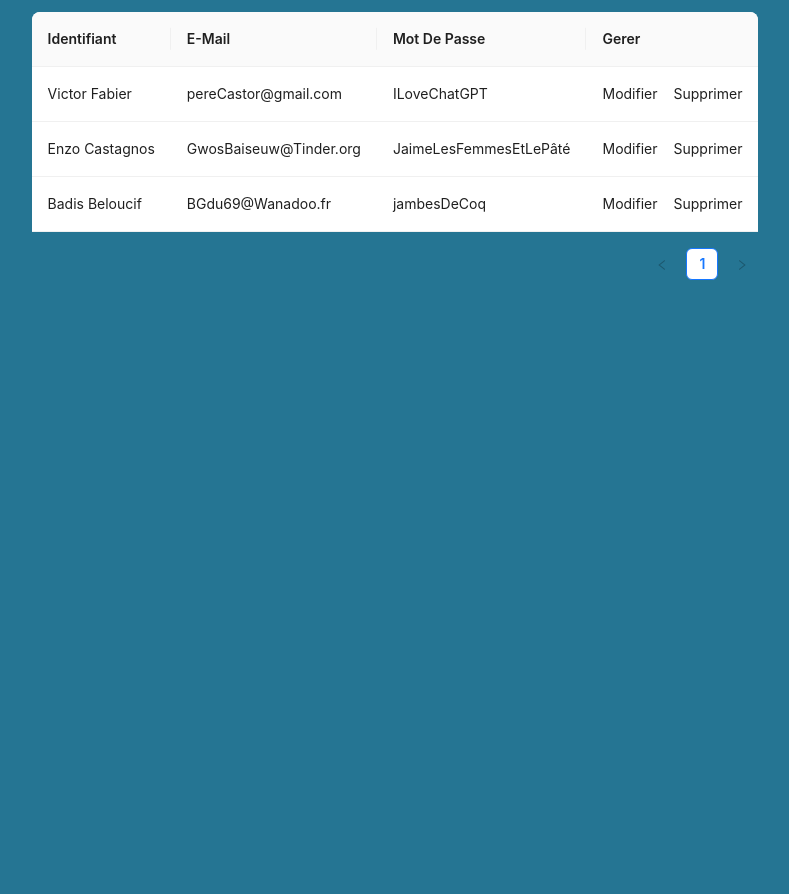
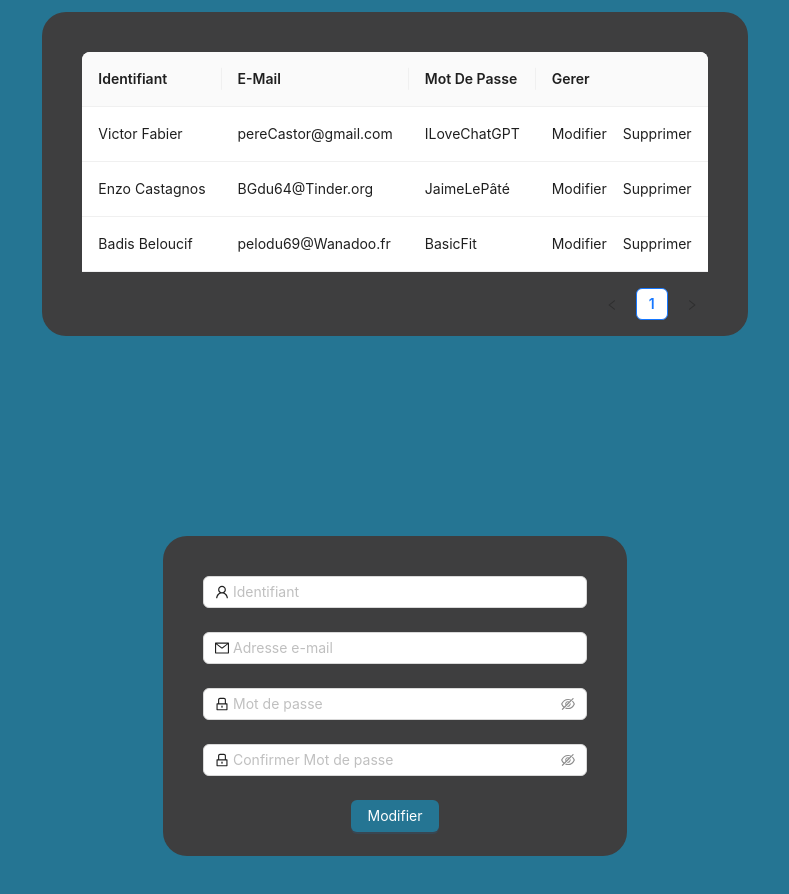
Before and after one commit to WildCodeSchool/2023-02-JS-RemoteFR-JSWizards-P3-Team-Gryffindor, a React (Vite) app in the folder frontend/: page / in a window 1280 px wide. Shown: the part 160-1054 px from the top of the page, without its empty margins (245-1034 px from the left). Before the commit the page ends 800 px from the top, so only its background shows below. Built offline with nearby package versions, Linux system fonts and the light colour scheme.

Commit message:
Création composants Admin Gerer Utilisateurs

```diff
--- a/frontend/src/App.jsx
+++ b/frontend/src/App.jsx
@@ -8,7 +8,8 @@ import AProposPage from "./pages/AProposPage";
 import Connexion from "./Components/Connexion";
 import Accueil from "./Components/Accueil";
 import OeuvreSolo from "./Components/OeuvreSolo";
-import AdminGerer from "./Components/AdminGerer";
+// import AdminGerer from "./Components/AdminGerer";
+import AdminModifSuppUserPage from "./pages/AdminModifSuppUserPage";
 // import Utilisateur from "./Components/Utilisateur";
 
 function App() {
@@ -16,7 +17,7 @@ function App() {
     <Router>
       <div className="App">
         <NavBar />
-        <AdminGerer />
+        <AdminModifSuppUserPage />
 
         <Routes>
           <Route path="/accueil" element={<Accueil />} />
--- a/frontend/src/Components/AdminGerer.jsx
+++ b/frontend/src/Components/AdminGerer.jsx
@@ -11,23 +11,32 @@ const data = [
   {
     key: "2",
     Identifiant: "Enzo Castagnos",
-    adresseMail: "GwosBaiseuw@Tinder.org",
-    motDePasse: "JaimeLesFemmesEtLePâté",
+    adresseMail: "BGdu64@Tinder.org",
+    motDePasse: "JaimeLePâté",
   },
   {
     key: "3",
     Identifiant: "Badis Beloucif",
-    adresseMail: "BGdu69@Wanadoo.fr",
-    motDePasse: "jambesDeCoq",
+    adresseMail: "pelodu69@Wanadoo.fr",
+    motDePasse: "BasicFit",
   },
 ];
 function AdminGerer() {
   return (
     <div className=" mt-10 py-10 flex justify-center">
+      <div className="bg-primary_black pt-10 px-10 rounded-3xl">
         <Table dataSource={data}>
-        <Column title="Identifiant" dataIndex="Identifiant" key="Identifiant" />
+          <Column
+            title="Identifiant"
+            dataIndex="Identifiant"
+            key="Identifiant"
+          />
           <Column title="E-Mail" dataIndex="adresseMail" key="adressMail" />
-        <Column title="Mot De Passe" dataIndex="motDePasse" key="motDePasse" />
+          <Column
+            title="Mot De Passe"
+            dataIndex="motDePasse"
+            key="motDePasse"
+          />
           <Column
             title="Gerer"
             key="action"
@@ -40,6 +49,7 @@ function AdminGerer() {
           />
         </Table>
       </div>
+    </div>
   );
 }
 export default AdminGerer;
--- /dev/null
+++ b/frontend/src/Components/AdminModifUser.jsx
@@ -0,0 +1,105 @@
+import { LockOutlined, UserOutlined, MailOutlined } from "@ant-design/icons";
+import { Button, Form, Input } from "antd";
+
+function AdminModifUser() {
+  return (
+    <div className="flex justify-center mt-40 mb-10">
+      <Form
+        className="bg-primary_black pt-10 px-10 rounded-3xl"
+        name="basic"
+        labelCol={{
+          span: 8,
+        }}
+        wrapperCol={{
+          span: 16,
+        }}
+        style={{
+          maxWidth: 600,
+        }}
+        initialValues={{
+          remember: true,
+        }}
+        autoComplete="off"
+      >
+        <Form.Item
+          name="username"
+          rules={[
+            {
+              required: true,
+              message: "Please input your username!",
+            },
+          ]}
+        >
+          <Input
+            prefix={<UserOutlined className="site-form-item-icon" />}
+            className="w-96 "
+            placeholder="Identifiant"
+          />
+        </Form.Item>
+
+        <Form.Item
+          name="E-mail"
+          rules={[
+            {
+              required: true,
+              message: "Please input your E-mail adress!",
+            },
+          ]}
+        >
+          <Input
+            prefix={<MailOutlined className="site-form-item-icon" />}
+            className="w-96"
+            placeholder="Adresse e-mail"
+          />
+        </Form.Item>
+
+        <Form.Item
+          name="password"
+          rules={[
+            {
+              required: true,
+              message: "Please input your password!",
+            },
+          ]}
+        >
+          <Input.Password
+            prefix={<LockOutlined className="site-form-item-icon" />}
+            className="w-96"
+            placeholder="Mot de passe"
+          />
+        </Form.Item>
+
+        <Form.Item
+          name="new password"
+          rules={[
+            {
+              required: true,
+              message: "Please input your new password!",
+            },
+          ]}
+        >
+          <Input.Password
+            prefix={<LockOutlined className="site-form-item-icon" />}
+            className="w-96"
+            placeholder="Confirmer Mot de passe"
+          />
+        </Form.Item>
+        <Form.Item
+          wrapperCol={{
+            offset: 8,
+            span: 16,
+          }}
+        >
+          <Button
+            type="primary"
+            htmlType="submit"
+            className="bg-primary_blue mr-32"
+          >
+            Modifier
+          </Button>
+        </Form.Item>
+      </Form>
+    </div>
+  );
+}
+export default AdminModifUser;
--- /dev/null
+++ b/frontend/src/pages/AdminModifSuppUserPage.jsx
@@ -0,0 +1,13 @@
+import AdminGerer from "../Components/AdminGerer";
+import AdminModifUser from "../Components/AdminModifUser";
+
+function AdminModifSuppUserPage() {
+  return (
+    <div>
+      <AdminGerer />
+      <AdminModifUser />
+    </div>
+  );
+}
+
+export default AdminModifSuppUserPage;
```
Lines whose indentation alone changed are shown as unchanged.
